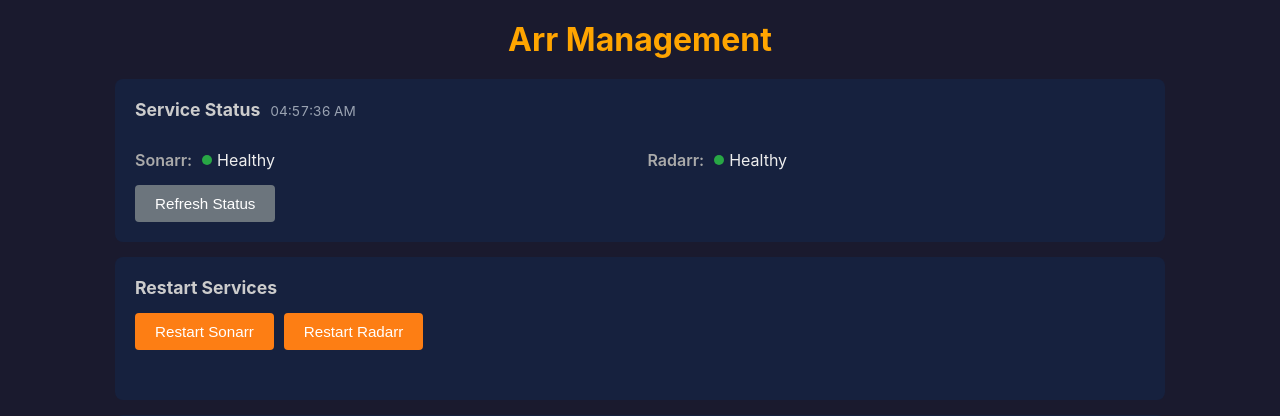
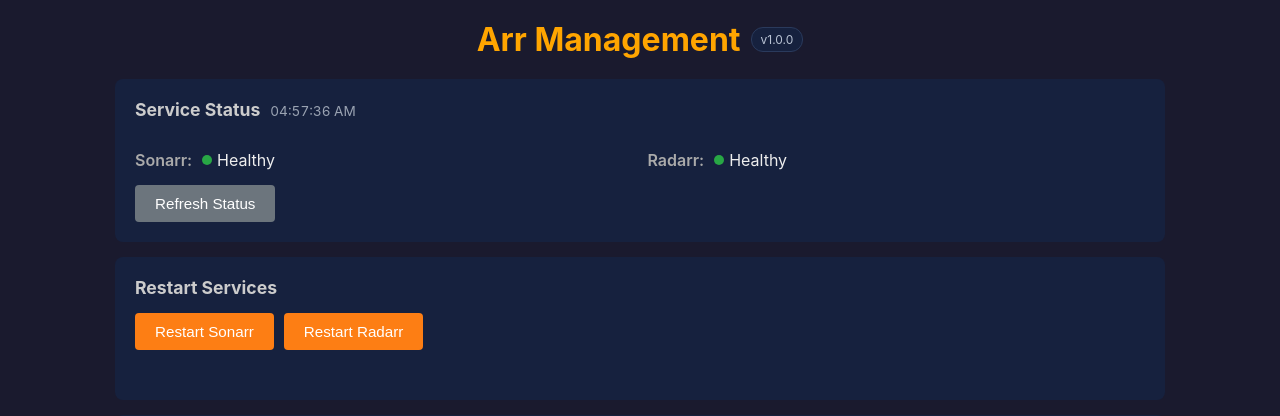
Before and after one commit to gitsumhubs/arr-mgmt, a Flask app: page / in a window 1280 px wide. Shown: the top 416 px of the page. Run offline with Flask 3, Linux system fonts and the light colour scheme; data that the repository does not hold is empty.

Commit message:
Display app version beside page title

```diff
--- a/app.py
+++ b/app.py
@@ -17,6 +17,7 @@ import requests
 from flask import Flask, jsonify, render_template, request
 
 app = Flask(__name__)
+APP_VERSION = "1.0.0"
 
 # Keep runtime state outside the image when running in Docker. The default keeps
 # the existing bare-metal layout unchanged.
@@ -147,7 +148,7 @@ def api_request(base_url, api_key, endpoint, method="GET", data=None):
 
 @app.route("/")
 def index():
-    return render_template("index.html")
+    return render_template("index.html", app_version=APP_VERSION)
 
 
 @app.route("/api/status")
--- a/static/style.css
+++ b/static/style.css
@@ -21,6 +21,29 @@ h1 {
     margin-bottom: 20px;
     color: #ffa500;
     text-align: center;
+}
+
+.app-header {
+    display: flex;
+    align-items: center;
+    justify-content: center;
+    flex-wrap: wrap;
+    gap: 10px;
+    margin-bottom: 20px;
+}
+
+.app-header h1 {
+    margin-bottom: 0;
+}
+
+.app-version {
+    padding: 4px 9px;
+    border: 1px solid #2a3a5c;
+    border-radius: 12px;
+    background: #16213e;
+    color: #b9c3d4;
+    font-size: 0.75em;
+    white-space: nowrap;
 }
 
 h2 {
--- a/templates/index.html
+++ b/templates/index.html
@@ -4,11 +4,14 @@
     <meta charset="UTF-8">
     <meta name="viewport" content="width=device-width, initial-scale=1.0">
     <title>Arr Management</title>
-    <link rel="stylesheet" href="/static/style.css">
+    <link rel="stylesheet" href="{{ url_for('static', filename='style.css', v=app_version) }}">
 </head>
 <body>
     <div class="container">
-        <h1>Arr Management</h1>
+        <header class="app-header">
+            <h1>Arr Management</h1>
+            <span class="app-version" aria-label="App version {{ app_version }}">v{{ app_version }}</span>
+        </header>
 
         <section class="panel">
             <div class="panel-header">
@@ -252,6 +255,6 @@
         </section>
     </div>
 
-    <script src="/static/app.js"></script>
+    <script src="{{ url_for('static', filename='app.js', v=app_version) }}"></script>
 </body>
 </html>
```
Also changed, not shown: RECREATE.md (+3 -0 lines), README.md.
